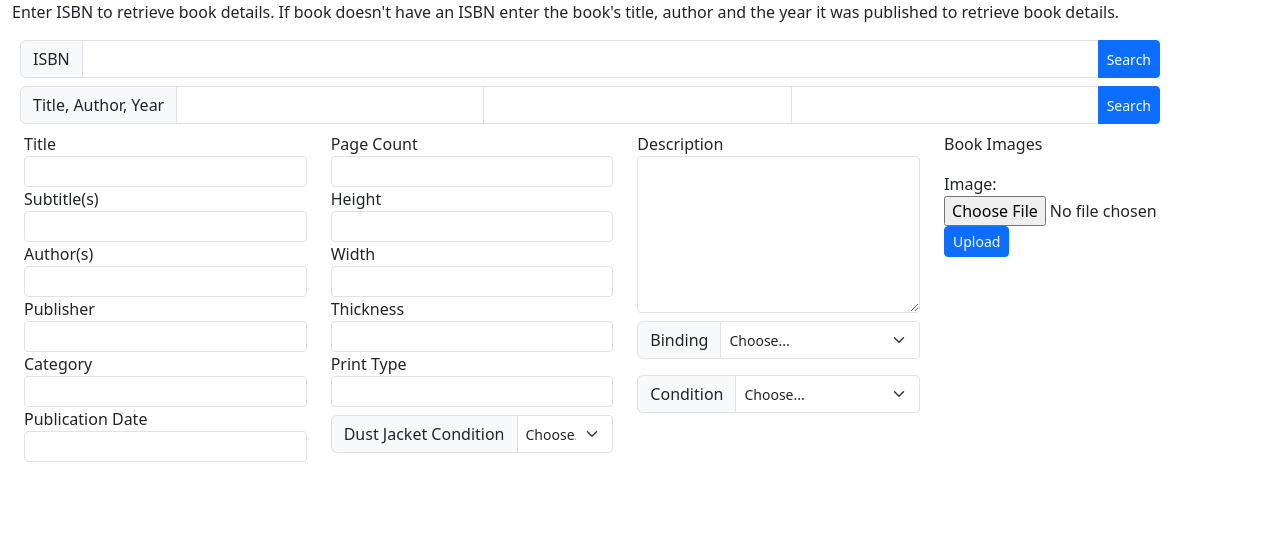
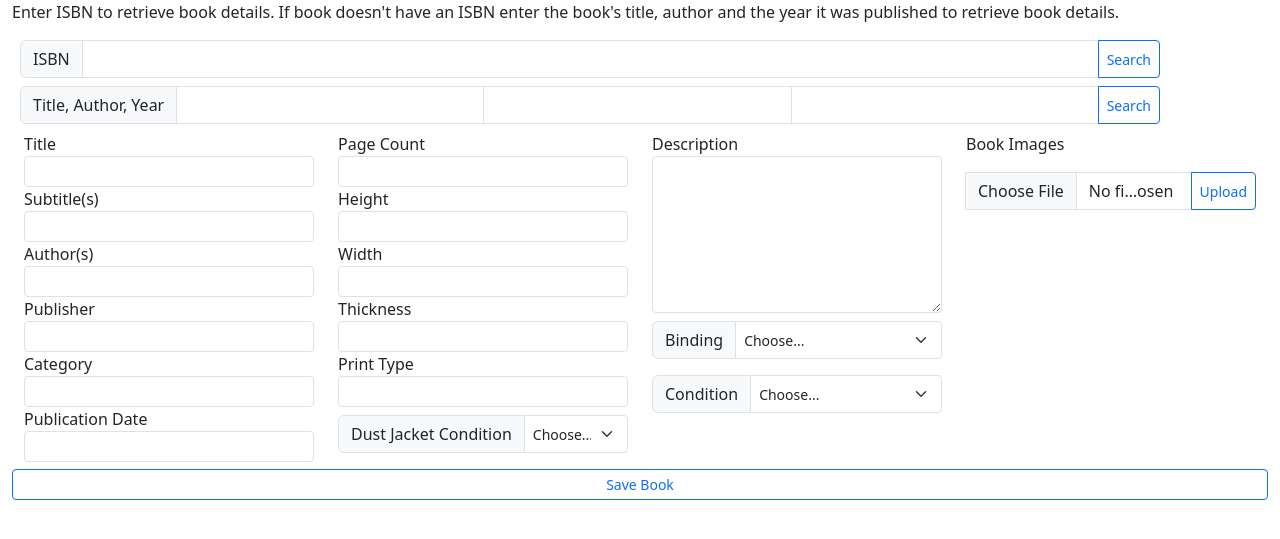
Before and after one commit to Strasseneck/HomelessBooks, a Django app: page /add_book in a window 1280 px wide. Shown: the part 56-595 px from the top of the page. Run offline with Django 4.2, Linux system fonts and the light colour scheme.

Commit message:
Add image upload, saving and preview working

```diff
--- a/homelessbooks/books/forms.py
+++ /dev/null
@@ -1,11 +0,0 @@
-from django import forms
-from .models import BookImage
-
-class ImageUploadForm(forms.ModelForm):
-    class Meta:
-        model = BookImage
-        fields = ['image']
-
-        widget = {
-            'image': forms.ClearableFileInput(attrs={'class': 'form-control'})
-        }
--- a/homelessbooks/books/models.py
+++ b/homelessbooks/books/models.py
@@ -17,14 +17,15 @@ class Book(models.Model):
     description = models.TextField()
     binding = models.CharField(max_length=10)
     condition = models.CharField(max_length=10)
-    images = models.ManyToManyField('BookImage', blank=True, related_name='photos')
+    images = models.ManyToManyField('BookImage', related_name='photos')
 
     def __str__(self):
         return self.title
 
 class BookImage(models.Model):
-    book = models.ForeignKey(Book, on_delete=models.CASCADE)
+    book = models.ForeignKey(Book, null=True, on_delete=models.CASCADE)
     image = models.ImageField(upload_to='book_images/')
+    bookid = models.CharField(max_length=8, null=True)
 
     def __str__(self):
-        return f"{self.book.title} - Image{self.id}"
+        return f"{self.book.title if self.book else 'No Book'} - Image{self.id}"
--- a/homelessbooks/books/static/books/script.js
+++ b/homelessbooks/books/static/books/script.js
@@ -2,6 +2,7 @@
 let googleApiKey;
 let deeplApiKey;
 
+// Get api keys if it's add_book page
 function getApiKeys() {
     console.log('function get api keys');
     fetch('/get_api_keys')
@@ -25,7 +26,10 @@ function getApiKeys() {
 }
 
 document.addEventListener('DOMContentLoaded', function () {
-    getApiKeys();
+    if(window.location.pathname === '/add_book') {
+        getApiKeys();
+        generateRandomUid();
+    }
 })
 
 // ISBN search button
@@ -223,8 +227,9 @@ async function translateDescription(lang, text) {
     // replace with translated text
 }
 
-// Preview uploaded images
+// Create image preview
 $('#image-upload-button').on('click', function () {
+    // Create preview
     const $input = $('#image-upload')[0];
     console.log($input);
     const file = $input.files;
@@ -237,5 +242,39 @@ $('#image-upload-button').on('click', function () {
         }
         fileReader.readAsDataURL(file[0]);
     }
+    saveImage($input);
+})
 
-})
+// Save image function
+async function saveImage(input) {
+
+    // Get token
+    const token = $('[name="csrfmiddlewaretoken"]').val();
+    const bookId = $('#bookid-image-upload').val();
+    // Create form data
+    const formData = new FormData();
+    formData.append('image', input.files[0]);
+    formData.append('bookId', bookId);
+
+    // Make Fetch request
+    fetch('/upload_image', {
+        method: 'POST',
+        body: formData,
+        headers: {
+            'X-CSRFToken': token,
+        }
+    })
+    .then(response => response.json())
+    .then(data => {
+        console.log(data)
+    })
+    .catch(error => {
+        console.error('Error:', error);
+    })
+}
+
+// Generate random book id for linking images and book
+function generateRandomUid() {
+    $('#book-uid').val(Math.random().toString(36).substring(2,9));
+    $('#bookid-image-upload').val($('#book-uid').val());
+}
--- a/homelessbooks/books/static/books/styles.css
+++ b/homelessbooks/books/static/books/styles.css
@@ -34,3 +34,8 @@
 .drop-down-form {
     margin-top: 1vh;
 }
+
+.img-thumbnail {
+    width: 150px;
+    height: 200px;
+}
--- a/homelessbooks/books/templates/books/addbook.html
+++ b/homelessbooks/books/templates/books/addbook.html
@@ -14,7 +14,7 @@
     <div class="input-group" id="isbn-search-form">
       <span class="input-group-text">ISBN</span>
       <input type="text" class="form-control form-control-sm" id="isbn-search" name="isbn-search" max-length="15">
-      <input type="submit" class="btn btn-primary btn-sm" id="isbn-submit" value="Search" name="isbn-submit">
+      <input type="submit" class="btn btn-outline-primary btn-sm" id="isbn-submit" value="Search" name="isbn-submit">
     </div>
     <!--author title search form-->
     <div class="input-group" id="title-author-search-form">
@@ -22,14 +22,16 @@
       <input type="text" class="form-control form-control-sm" id="title-search" name="title-search">
       <input type="text" class="form-control form-control-sm" id="author-search" name="author-search">
       <input type="text" class="form-control form-control-sm" id="published-search" name="published-search">
-      <input type="submit" class="btn btn-primary btn-sm" id="title-author-submit" value="Search" name="title-author-submit">
+      <input type="submit" class="btn btn-outline-primary btn-sm" id="title-author-submit" value="Search" name="title-author-submit">
     </div>
   </div>
   <!--new book form-->
   <div class="container-fluid" id="new-book-forms-container">
       <div class="mb-3">
+        {% csrf_token %}
         <div class="row">
           <div class="col">
+            <input type="hidden" id="book-uid" name="book-uid" value="">
             <label for="book-title">Title</label>
             <input type="text" class="form-control form-control-sm" id="book-title" name="book-title">
             <label for="book-subtitles">Subtitle(s)</label>
@@ -56,7 +58,7 @@
             <input type="text" class="form-control form-control-sm" id="book-print-type" name="book-print-type">
             <div class="input-group mb-3 drop-down-form">
               <label class="input-group-text" for="dust-jacket-dropdown">Dust Jacket Condition</label>
-              <select class="form-select form-select-sm" id="dust-jacket-dropdown">
+              <select class="form-select form-select-sm" id="dust-jacket" name="book-dust-jacket">
                 <option selected>Choose...</option>
                 <option value="none">None</option>
                 <option value="asnew">As New</option>
@@ -73,7 +75,7 @@
             <textarea class="form-control form-control-sm" id="book-description" name="book-description" cols="50" rows="7"></textarea>
             <div class="input-group mb-3 drop-down-form">
               <label class="input-group-text" for="book-binding-dropdown">Binding</label>
-              <select class="form-select form-select-sm" id="book-binding-dropdown">
+              <select class="form-select form-select-sm" id="book-binding" name="book-binding">
                 <option selected>Choose...</option>
                 <option value="hardback">Hardback</option>
                 <option value="paperback">Paperback</option>
@@ -81,7 +83,7 @@
             </div>
             <div class="input-group mb-3 drop-down-form">
               <label class="input-group-text" for="book-condition">Condition</label>
-              <select class="form-select form-select-sm" id="book-condition">
+              <select class="form-select form-select-sm" id="book-condition" name="book-condition">
                 <option selected>Choose...</option>
                 <option value="asnew">As New</option>
                 <option value="fine">Fine</option>
@@ -98,14 +100,15 @@
             <div id="image-previews"></div>
             <!--image upload form-->
             <div class="input-group mb-3">
-              <form method="POST" enctype="multipart/form-data">
-                {% csrf_token %}
-                {{ form }}
-              <button type="submit" class="btn btn-primary btn-sm">Upload</button>
+              {% csrf_token %}
+              <input type="file" accept="image/*" class="form-control" id="image-upload" name="image">
+              <input type="hidden" id="bookid-image-upload" name="bookid-image-upload" value="">
+              <button class="btn btn-outline-primary btn-sm" id="image-upload-button" type="button">Upload</button>
             </div>
-          </div>
         </div>
+        <button class="btn btn-outline-primary btn-sm" formaction="{% url 'save_book' %}" method="post" id="save-book-button" type="submit">Save Book</button>
       </div>
   </div>
+</div>
 
 {% endblock %}
--- a/homelessbooks/books/urls.py
+++ b/homelessbooks/books/urls.py
@@ -5,6 +5,8 @@ from . import views
 urlpatterns = [
     path("", views.index, name="index"),
     path("add_book", views.add_book, name="add_book"),
+    path("save_book", views.save_book, name="save_book"),
+    path("upload_image", views.upload_image, name="upload_image"),
     path("get_api_keys", views.get_api_keys, name="get_api_keys"),
     path("inventory", views.inventory, name="inventory")
 ]
--- a/homelessbooks/books/views.py
+++ b/homelessbooks/books/views.py
@@ -4,32 +4,58 @@ from django.core.paginator import Paginator
 from django.contrib.auth import authenticate, login, logout
 from django.contrib.auth.decorators import login_required
 from django.db import IntegrityError
-from django.http import HttpResponse, HttpResponseRedirect, JsonResponse
+from django.http import HttpResponse, HttpResponseRedirect, HttpResponseBadRequest, JsonResponse
 from django.shortcuts import render
 from django.urls import reverse
 from django.views.decorators.csrf import csrf_exempt
-from .forms import ImageUploadForm
+from .models import Book, BookImage
 
 def index(request):
     return render(request, "books/index.html")
 
 def add_book(request):
-    # Check for POST
-    if request.method == "POST":
-        # Create form populate with data
-        form = ImageUploadForm(request.POST, request.FILES)
-        if form.is_valid():
-            # Save image
-            form.save()
-    # If any other method, blank form
-    else:
-        form = ImageUploadForm()
-        return render(request, "books/addbook.html", {'form': form})
+        return render(request, "books/addbook.html")
+
+def save_book(request):
+     # Check it's post
+     if request.method == "POST":
+
+          # Get book data from form
+          title = request.POST["book-title"]
+          subtitle = request.POST["book-subtitles"]
+          authors = request.POST["book-authors"]
+          publisher = request.POST["book-publisher"]
+          category = request.POST["book-category"]
+          published_date = request.POST["book-publication-date"]
+          page_count = request.POST["book-page-count"]
+          height = request.POST["book-height"]
+          width = request.POST["book-width"]
+          thickness = request.POST["book-thickness"]
+          print_type = request.POST["book-print-type"]
+          dust_jacket = request.POST["book-dust-jacket"]
+          description = request.POST["book-description"]
+          binding = request.POST["book-binding"]
+          condition = request.POST["book-condition"]
+
+
+def upload_image(request):
+     # Check it's post
+     if request.method == "POST":
+          # Get image and save it
+          image = request.FILES["image"]
+          bookid = request.POST.get("bookId")
+          book_image = BookImage(image=image, bookid=bookid)
+          book_image.save()
+          # Return response if succesful
+          return JsonResponse({"message" : "Image saved successfully"})
+     else:
+          # For none post requests
+          return HttpResponseBadRequest("Invalid request method")
 
 def get_api_keys(request):
     google_api_key = os.environ.get("GOOGLE_BOOKS_API_KEY")
     deepl_api_key = os.environ.get("DEEPL_API_KEY")
-    return JsonResponse({'google_api_key': google_api_key, 'deepl_api_key': deepl_api_key})
+    return JsonResponse({"google_api_key": google_api_key, "deepl_api_key": deepl_api_key})
 
 def inventory(request):
     return
```
Also changed, not shown: homelessbooks/books/migrations/0002_alter_book_images.py (added), homelessbooks/books/migrations/0003_alter_book_images_alter_bookimage_book.py (added), homelessbooks/books/migrations/0004_bookimage_bookid.py (added), homelessbooks/db.sqlite3, homelessbooks/media/book_images/photo_2023-12-06_14-34-28.jpg (added), homelessbooks/media/book_images/photo_2023-12-06_14-34-28_20RGxGz.jpg (added), homelessbooks/media/book_images/photo_2023-12-06_14-34-28_7BnJPTj.jpg (added), homelessbooks/media/book_images/photo_2023-12-06_14-34-28_8yhdnCV.jpg (added), homelessbooks/media/book_images/photo_2023-12-06_14-34-28_IWOCK1M.jpg (added), homelessbooks/media/book_images/photo_2023-12-06_14-34-28_RI2Pjve.jpg (added), homelessbooks/media/book_images/photo_2023-12-06_14-34-28_UzSo3b9.jpg (added), homelessbooks/media/book_images/photo_2023-12-06_14-34-28_bkYcz4I.jpg (added), homelessbooks/media/book_images/photo_2023-12-06_14-34-28_oNZnUZo.jpg (added).
